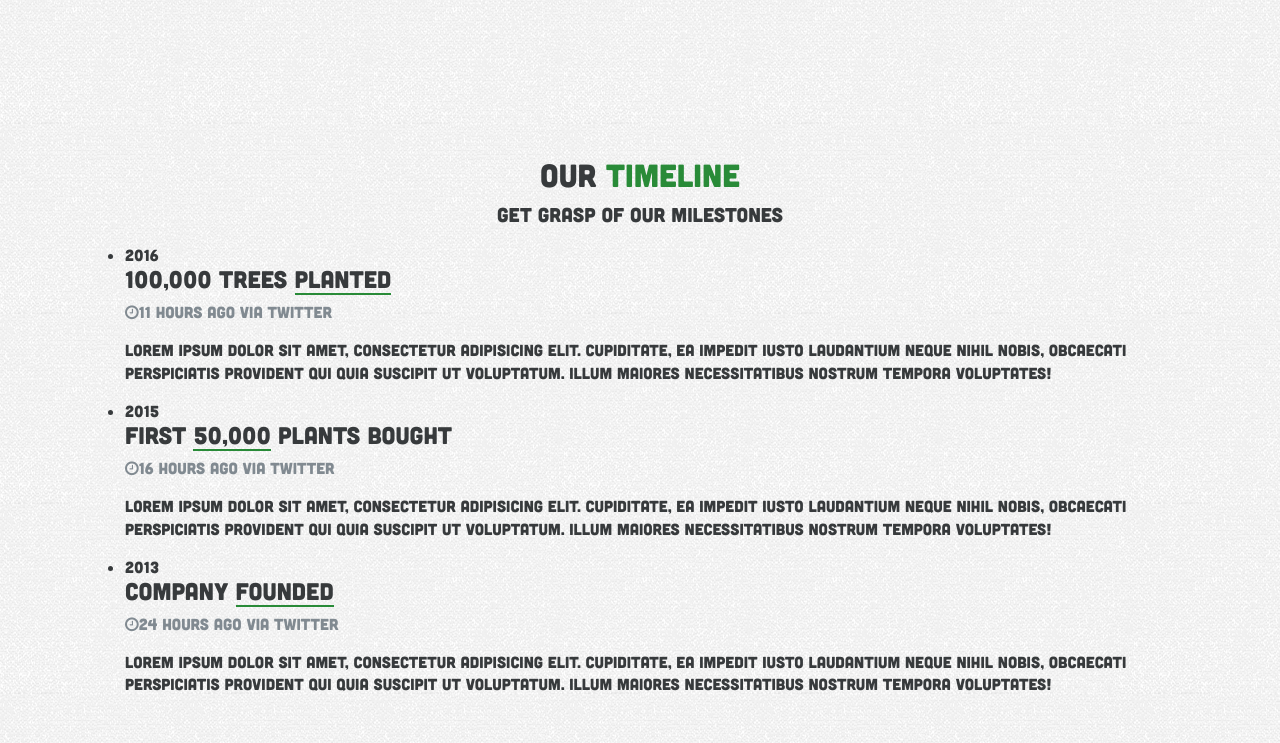
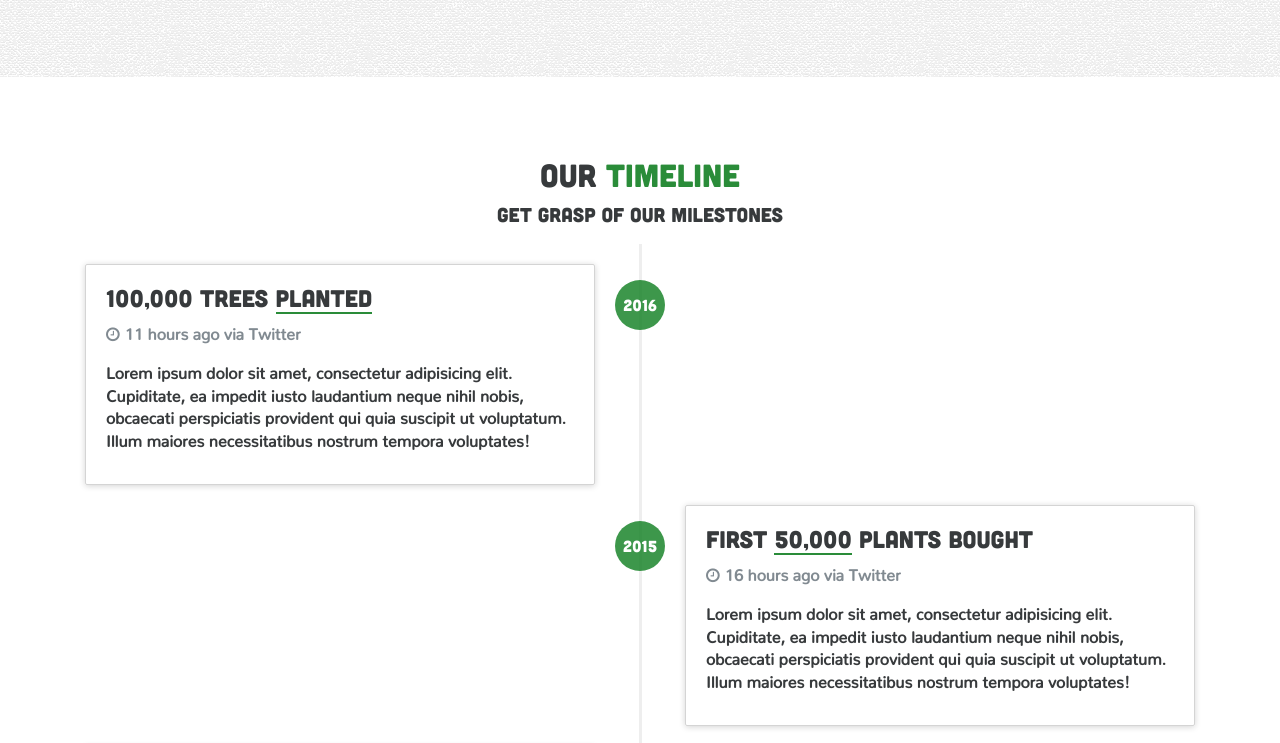
Before and after one commit to AndriiSavchuk/BootStrap4, a website: page app/index.html in a window 1280 px wide. Shown: the part 1495-2238 px from the top of the page. Drawn offline with Linux system fonts and the light colour scheme.

Commit message:
Finish Timeline section

```diff
--- a/app/sass/main.sass
+++ b/app/sass/main.sass
@@ -85,11 +85,68 @@
 
 #timeline
     padding: 5rem 0
+    background-color: #fff
     color: $font-color-secondary
+    .timeline
+        list-style: none
+        padding: 20px 0 80px
+        position: relative
+        &:before
+            content: ''
+            top: 0
+            bottom: 0
+            position: absolute
+            width: 3px
+            background-color: #eeeeee
+            left: 50%
+            margin-left: -1.5px
 
+        li
+            margin-bottom: 20px
+            position: relative
+            &:before, &:after
+                content: ''
+                display: table
 
+            &:after
+                clear: both
 
+            .timeline-year
+                font-size: 1rem !important
+                color: #fff
+                width: 50px
+                height: 50px
+                line-height: 50px
+                text-align: center
+                position: absolute
+                top: 16px
+                left: 50%
+                margin-left: -25px
+                background-color: rgba(19, 128, 36, 0.82)
+                border-radius: 50%
 
+            .timeline-block
+                width: 50%
+                float: left
+                border: 1px solid #d4d4d4
+                border-radius: 2px
+                padding: 20px
+                position: relative
+                box-shadow: 0 1px 6px rgba(0, 0, 0, 0.175)
+                p
+                    .fa-clock-o
+                        margin-right: 5px
+
+            &:not(.li-right)
+                padding-right: 90px
+
+            &.li-right
+                padding-left: 90px
+                .timeline-block
+                    float: right
+        p
+            font-family: "Nunito-Regular", $helvetica
+            font-weight: 700
 
 
 /* End of Custom styles */
```
Also changed, not shown: app/css/main.min.css.
